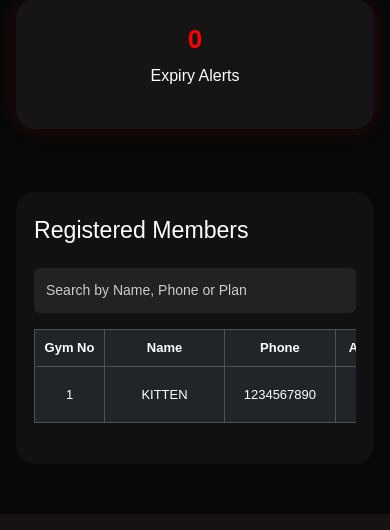
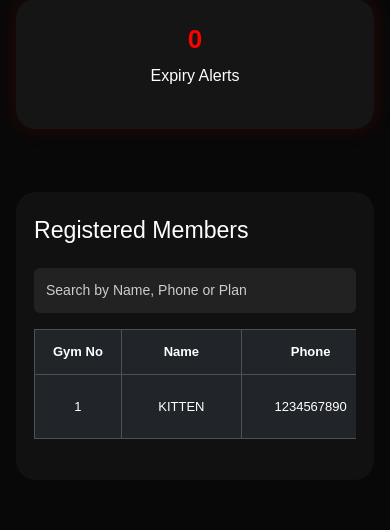
Before and after one commit to Itsaryannnzz/garud-zep-gym, a Flask app: page /owner-dashboard in a window 390 px wide. Shown: the part 1356-1886 px from the top of the page. Run offline with Flask 3, Linux system fonts and the light colour scheme; data comes from the database, SQL or seed files in the repository.

Commit message:
Fixed owner dashboard mobile table layout

```diff
--- a/static/css/style.css
+++ b/static/css/style.css
@@ -1008,7 +1008,7 @@ color:white !important;
 }
 .table-responsive{
     overflow-x:auto;
-    width:100%;
+    -webkit-overflow-scrolling:touch;
 }
 
 .dashboard-table{
@@ -1016,7 +1016,8 @@ color:white !important;
 }
 
 .dashboard-table table{
-    min-width:1000px;
+    min-width:1500px;
+    width:max-content;
 }
 .attendance-box{
     max-width: 950px;
@@ -1162,3 +1163,41 @@ color:white !important;
 .table-responsive{
     overflow-x: auto;
 }
+.dashboard-table th{
+    white-space:nowrap;
+    padding:12px 18px;
+    font-size:14px;
+}
+
+.dashboard-table td{
+    white-space:nowrap;
+    padding:12px 18px;
+    font-size:14px;
+}
+
+.action-cell{
+    min-width:180px;
+}
+
+.payment-input{
+    min-width:130px;
+}
+
+.dashboard-table{
+    overflow-x:auto;
+}
+@media(max-width:768px){
+
+.dashboard-table table{
+    min-width:1700px;
+}
+
+.dashboard-table td{
+    font-size:13px;
+}
+
+.dashboard-table th{
+    font-size:13px;
+}
+
+}
```
